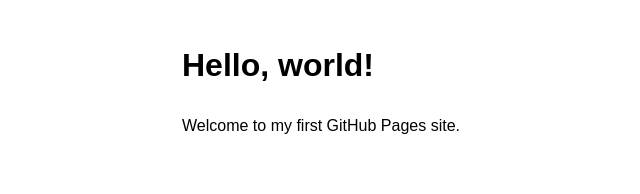
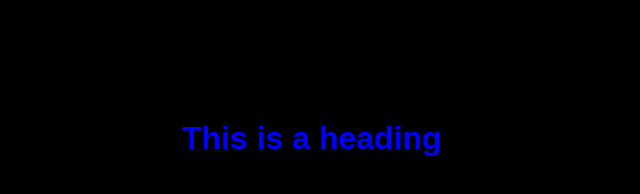
Before and after one commit to SiddR2120/ApplePie, a plain HTML site: page index.html in a window 1280 px wide. Shown: the whole page, without its empty margins (108-748 px from the left). Drawn offline with Linux system fonts and the light colour scheme.

Commit message:
Modify body background and heading style
Added a body tag with a black background and changed the heading color to blue.

```diff
--- a/index.html
+++ b/index.html
@@ -1,6 +1,7 @@
 <!DOCTYPE html>
 <html lang="en">
 <head>
+  <body bgcolor="black">
   <meta charset="UTF-8">
   <meta name="viewport" content="width=device-width, initial-scale=1.0">
   <title>My Website</title>
@@ -10,6 +11,6 @@
 </head>
 <body>
   <h1>Hello, world!</h1>
-  <p>Welcome to my first GitHub Pages site.</p>
+  <h1 style="color:blue;">This is a heading</h1>
 </body>
 </html>
```
